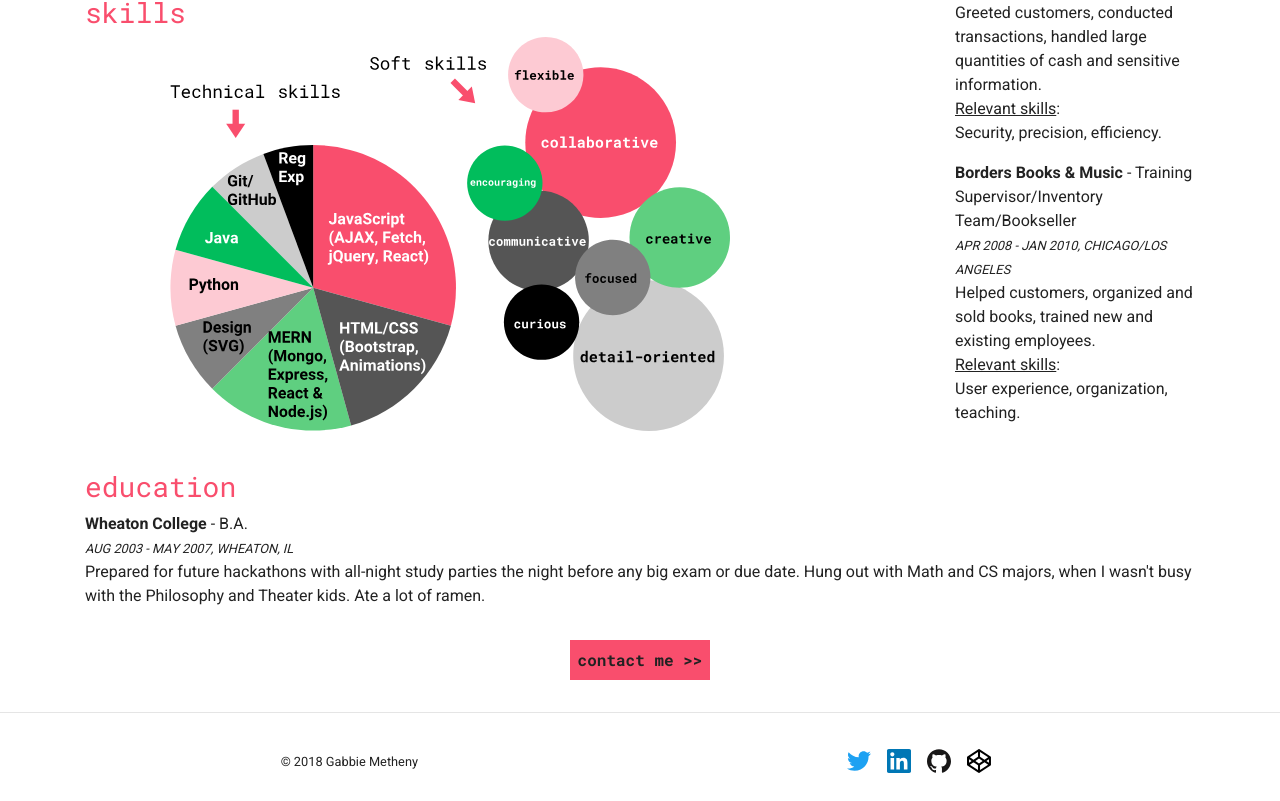
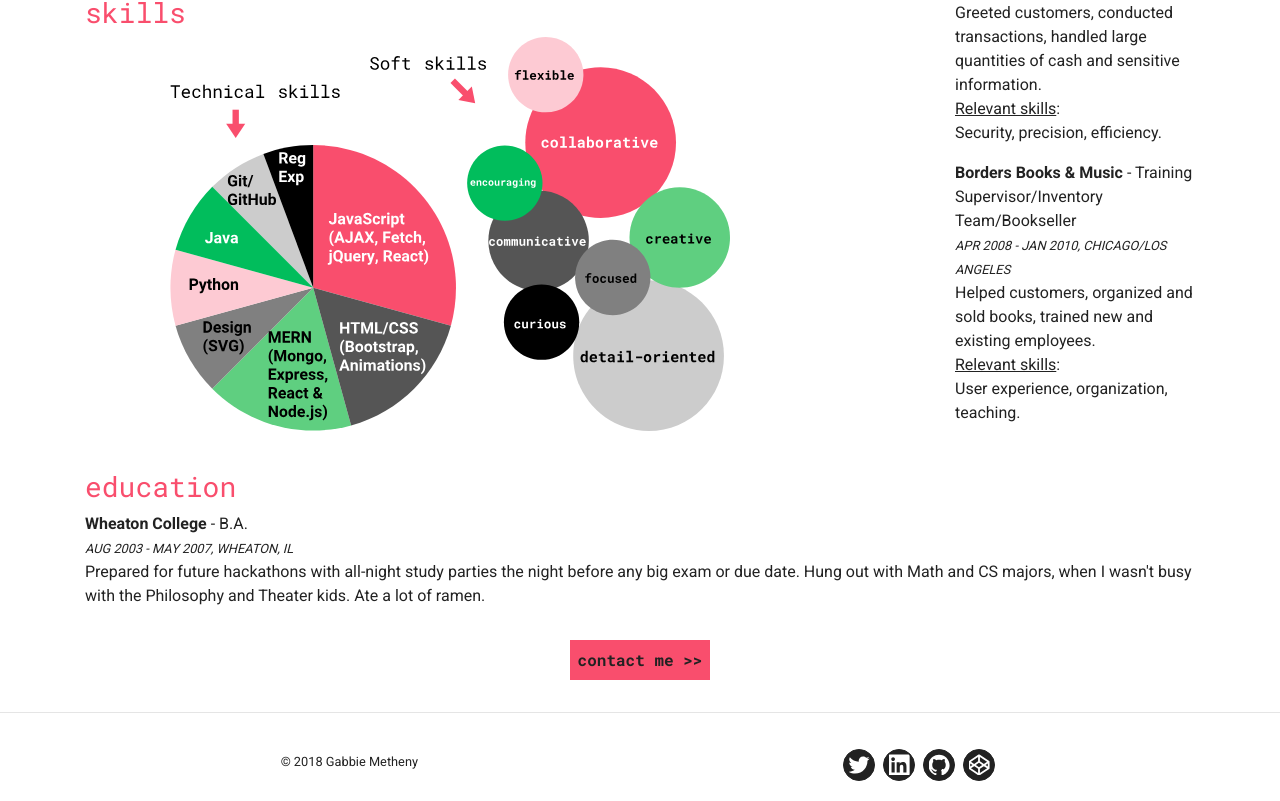
Before and after one commit to gpmetheny/gpmetheny.github.io, a React (Create React App) app: page /#/resume in a window 1280 px wide. Shown: the part 801-1602 px from the top of the page. Built offline with nearby package versions, Linux system fonts and the light colour scheme.

Commit message:
style social media icons (footer)

```diff
--- a/src/App.css
+++ b/src/App.css
@@ -575,19 +575,58 @@ main {
 }
 
 .social-icon {
-  width: 1.5rem;
-  height: 1.5rem;
-  margin-right: .5rem;
-  margin-left: .5rem;
+  width: 2rem;
+  height: 2rem;
+  margin-right: .25rem;
+  margin-left: .25rem;
+  background-color: #222;
+  border-radius: 50%;
+  border: .1rem solid #222;
+  /* overflow: hidden; */
+  transition: .3s ease;
+}
+
+.social-icon:hover {
+  background-color: #fff;
+}
+
+/* .social-icon a {
+  width: 1.8rem;
+  height: 1.8rem;
+} */
+
+.social-icon a svg {
+  /* width: 1.25rem; */
+  /* height: 1.25rem; */
+  /* margin: .275rem; */
+  height: 100%;
+  padding: .275rem;
 }
 
 .social-icon a path {
+  fill: #fff;
   transition: .3s ease;
 }
 
-.social-icon a:hover path,
+/* focus style only */
 .social-icon a:focus path {
   fill: #F94E6D;
+}
+
+.social-icon:hover #twitter-icon path {
+  fill: #1DA1F2;
+}
+
+.social-icon:hover #linkedin-icon path {
+  fill: #0077B5;
+}
+
+.social-icon:hover #github-icon path {
+  fill: #181717;
+}
+
+.social-icon:hover #codepen-icon path {
+  fill: #000000;
 }
 
 @media (min-width: 768px) {
--- a/src/App.js
+++ b/src/App.js
@@ -4,7 +4,6 @@ import {
   NavLink,
   HashRouter
 } from 'react-router-dom';
-import monstera from './img/monstera.svg';
 import Feature from './Components/Feature';
 import Work from './Components/Work';
 import Resume from './Components/Resume';
@@ -82,10 +81,38 @@ class App extends Component {
               <span className="text-center py-1"><small>&copy; 2018 Gabbie Metheny</small></span>
               <div className="py-1">
                 <ul className="d-flex justify-content-center">
-                  <li className="social-icon"><a href="https://www.twitter.com/gpmetheny" target="_blank" rel="noopener noreferrer"><svg viewBox="0 0 24 24" xmlns="http://www.w3.org/2000/svg"><title id="simpleicons-twitter-icon">Twitter icon</title><path fill="#1DA1F2" d="M23.954 4.569c-.885.389-1.83.654-2.825.775 1.014-.611 1.794-1.574 2.163-2.723-.951.555-2.005.959-3.127 1.184-.896-.959-2.173-1.559-3.591-1.559-2.717 0-4.92 2.203-4.92 4.917 0 .39.045.765.127 1.124C7.691 8.094 4.066 6.13 1.64 3.161c-.427.722-.666 1.561-.666 2.475 0 1.71.87 3.213 2.188 4.096-.807-.026-1.566-.248-2.228-.616v.061c0 2.385 1.693 4.374 3.946 4.827-.413.111-.849.171-1.296.171-.314 0-.615-.03-.916-.086.631 1.953 2.445 3.377 4.604 3.417-1.68 1.319-3.809 2.105-6.102 2.105-.39 0-.779-.023-1.17-.067 2.189 1.394 4.768 2.209 7.557 2.209 9.054 0 13.999-7.496 13.999-13.986 0-.209 0-.42-.015-.63.961-.689 1.8-1.56 2.46-2.548l-.047-.02z"/></svg></a></li>
-                  <li className="social-icon"><a href="https://www.linkedin.com/in/gpmetheny" target="_blank" rel="noopener noreferrer"><svg viewBox="0 0 24 24" xmlns="http://www.w3.org/2000/svg"><title id="simpleicons-linkedin-icon">LinkedIn icon</title><path fill="#0077B5" d="M20.447 20.452h-3.554v-5.569c0-1.328-.027-3.037-1.852-3.037-1.853 0-2.136 1.445-2.136 2.939v5.667H9.351V9h3.414v1.561h.046c.477-.9 1.637-1.85 3.37-1.85 3.601 0 4.267 2.37 4.267 5.455v6.286zM5.337 7.433c-1.144 0-2.063-.926-2.063-2.065 0-1.138.92-2.063 2.063-2.063 1.14 0 2.064.925 2.064 2.063 0 1.139-.925 2.065-2.064 2.065zm1.782 13.019H3.555V9h3.564v11.452zM22.225 0H1.771C.792 0 0 .774 0 1.729v20.542C0 23.227.792 24 1.771 24h20.451C23.2 24 24 23.227 24 22.271V1.729C24 .774 23.2 0 22.222 0h.003z"/></svg></a></li>
-                  <li className="social-icon"><a href="https://www.github.com/gpmetheny" target="_blank" rel="noopener noreferrer"><svg viewBox="0 0 24 24" xmlns="http://www.w3.org/2000/svg"><title id="simpleicons-github-icon">GitHub icon</title><path fill="#181717" d="M12 .297c-6.63 0-12 5.373-12 12 0 5.303 3.438 9.8 8.205 11.385.6.113.82-.258.82-.577 0-.285-.01-1.04-.015-2.04-3.338.724-4.042-1.61-4.042-1.61C4.422 18.07 3.633 17.7 3.633 17.7c-1.087-.744.084-.729.084-.729 1.205.084 1.838 1.236 1.838 1.236 1.07 1.835 2.809 1.305 3.495.998.108-.776.417-1.305.76-1.605-2.665-.3-5.466-1.332-5.466-5.93 0-1.31.465-2.38 1.235-3.22-.135-.303-.54-1.523.105-3.176 0 0 1.005-.322 3.3 1.23.96-.267 1.98-.399 3-.405 1.02.006 2.04.138 3 .405 2.28-1.552 3.285-1.23 3.285-1.23.645 1.653.24 2.873.12 3.176.765.84 1.23 1.91 1.23 3.22 0 4.61-2.805 5.625-5.475 5.92.42.36.81 1.096.81 2.22 0 1.606-.015 2.896-.015 3.286 0 .315.21.69.825.57C20.565 22.092 24 17.592 24 12.297c0-6.627-5.373-12-12-12"/></svg></a></li>
-                  <li className="social-icon"><a href="https://www.codepen.io/gpmetheny" target="_blank" rel="noopener noreferrer"><svg aria-labelledby="simpleicons-codepen-icon" role="img" viewBox="0 0 24 24" xmlns="http://www.w3.org/2000/svg"><title id="simpleicons-codepen-icon">CodePen icon</title><path fill="#000000" d="M24 8.182l-.018-.087-.017-.05c-.01-.024-.018-.05-.03-.075-.003-.018-.015-.034-.02-.05l-.035-.067-.03-.05-.044-.06-.046-.045-.06-.045-.046-.03-.06-.044-.044-.04-.015-.02L12.58.19c-.347-.232-.796-.232-1.142 0L.453 7.502l-.015.015-.044.035-.06.05-.038.04-.05.056-.037.045-.05.06c-.02.017-.03.03-.03.046l-.05.06-.02.06c-.02.01-.02.04-.03.07l-.01.05C0 8.12 0 8.15 0 8.18v7.497c0 .044.003.09.01.135l.01.046c.005.03.01.06.02.086l.015.05c.01.027.016.053.027.075l.022.05c0 .01.015.04.03.06l.03.04c.015.01.03.04.045.06l.03.04.04.04c.01.013.01.03.03.03l.06.042.04.03.01.014 10.97 7.33c.164.12.375.163.57.163s.39-.06.57-.18l10.99-7.28.014-.01.046-.037.06-.043.048-.036.052-.058.033-.045.04-.06.03-.05.03-.07.016-.052.03-.077.015-.045.03-.08v-7.5c0-.05 0-.095-.016-.14l-.014-.045.044.003zm-11.99 6.28l-3.65-2.44 3.65-2.442 3.65 2.44-3.65 2.44zm-1.034-6.674l-4.473 2.99L2.89 8.362l8.086-5.39V7.79zm-6.33 4.233l-2.582 1.73V10.3l2.582 1.726zm1.857 1.25l4.473 2.99v4.82L2.89 15.69l3.618-2.417v-.004zm6.537 2.99l4.474-2.98 3.613 2.42-8.087 5.39v-4.82zm6.33-4.23l2.583-1.72v3.456l-2.583-1.73zm-1.855-1.24L13.042 7.8V2.97l8.085 5.39-3.612 2.415v.003z"/></svg></a></li>
+                  <li className="social-icon">
+                    <a href="https://www.twitter.com/gpmetheny" target="_blank" rel="noopener noreferrer">
+                      <svg viewBox="0 0 24 24" xmlns="http://www.w3.org/2000/svg" id="twitter-icon">
+                        <title id="simpleicons-twitter-icon">Twitter icon</title>
+                        <path fill="#1DA1F2" d="M23.954 4.569c-.885.389-1.83.654-2.825.775 1.014-.611 1.794-1.574 2.163-2.723-.951.555-2.005.959-3.127 1.184-.896-.959-2.173-1.559-3.591-1.559-2.717 0-4.92 2.203-4.92 4.917 0 .39.045.765.127 1.124C7.691 8.094 4.066 6.13 1.64 3.161c-.427.722-.666 1.561-.666 2.475 0 1.71.87 3.213 2.188 4.096-.807-.026-1.566-.248-2.228-.616v.061c0 2.385 1.693 4.374 3.946 4.827-.413.111-.849.171-1.296.171-.314 0-.615-.03-.916-.086.631 1.953 2.445 3.377 4.604 3.417-1.68 1.319-3.809 2.105-6.102 2.105-.39 0-.779-.023-1.17-.067 2.189 1.394 4.768 2.209 7.557 2.209 9.054 0 13.999-7.496 13.999-13.986 0-.209 0-.42-.015-.63.961-.689 1.8-1.56 2.46-2.548l-.047-.02z"/>
+                      </svg>
+                    </a>
+                  </li>
+                  <li className="social-icon">
+                    <a href="https://www.linkedin.com/in/gpmetheny" target="_blank" rel="noopener noreferrer">
+                      <svg viewBox="0 0 24 24" xmlns="http://www.w3.org/2000/svg" id="linkedin-icon">
+                        <title id="simpleicons-linkedin-icon">LinkedIn icon</title>
+                        <path fill="#0077B5" d="M20.447 20.452h-3.554v-5.569c0-1.328-.027-3.037-1.852-3.037-1.853 0-2.136 1.445-2.136 2.939v5.667H9.351V9h3.414v1.561h.046c.477-.9 1.637-1.85 3.37-1.85 3.601 0 4.267 2.37 4.267 5.455v6.286zM5.337 7.433c-1.144 0-2.063-.926-2.063-2.065 0-1.138.92-2.063 2.063-2.063 1.14 0 2.064.925 2.064 2.063 0 1.139-.925 2.065-2.064 2.065zm1.782 13.019H3.555V9h3.564v11.452zM22.225 0H1.771C.792 0 0 .774 0 1.729v20.542C0 23.227.792 24 1.771 24h20.451C23.2 24 24 23.227 24 22.271V1.729C24 .774 23.2 0 22.222 0h.003z"/>
+                      </svg>
+                    </a>
+                  </li>
+                  <li className="social-icon">
+                    <a href="https://www.github.com/gpmetheny" target="_blank" rel="noopener noreferrer">
+                      <svg viewBox="0 0 24 24" xmlns="http://www.w3.org/2000/svg" id="github-icon">
+                        <title id="simpleicons-github-icon">GitHub icon</title>
+                        <path fill="#181717" d="M12 .297c-6.63 0-12 5.373-12 12 0 5.303 3.438 9.8 8.205 11.385.6.113.82-.258.82-.577 0-.285-.01-1.04-.015-2.04-3.338.724-4.042-1.61-4.042-1.61C4.422 18.07 3.633 17.7 3.633 17.7c-1.087-.744.084-.729.084-.729 1.205.084 1.838 1.236 1.838 1.236 1.07 1.835 2.809 1.305 3.495.998.108-.776.417-1.305.76-1.605-2.665-.3-5.466-1.332-5.466-5.93 0-1.31.465-2.38 1.235-3.22-.135-.303-.54-1.523.105-3.176 0 0 1.005-.322 3.3 1.23.96-.267 1.98-.399 3-.405 1.02.006 2.04.138 3 .405 2.28-1.552 3.285-1.23 3.285-1.23.645 1.653.24 2.873.12 3.176.765.84 1.23 1.91 1.23 3.22 0 4.61-2.805 5.625-5.475 5.92.42.36.81 1.096.81 2.22 0 1.606-.015 2.896-.015 3.286 0 .315.21.69.825.57C20.565 22.092 24 17.592 24 12.297c0-6.627-5.373-12-12-12"/>
+                      </svg>
+                    </a>
+                  </li>
+                  <li className="social-icon">
+                    <a href="https://www.codepen.io/gpmetheny" target="_blank" rel="noopener noreferrer">
+                      <svg aria-labelledby="simpleicons-codepen-icon" role="img" viewBox="0 0 24 24" xmlns="http://www.w3.org/2000/svg" id="codepen-icon">
+                        <title id="simpleicons-codepen-icon">CodePen icon</title>
+                        <path fill="#000000" d="M24 8.182l-.018-.087-.017-.05c-.01-.024-.018-.05-.03-.075-.003-.018-.015-.034-.02-.05l-.035-.067-.03-.05-.044-.06-.046-.045-.06-.045-.046-.03-.06-.044-.044-.04-.015-.02L12.58.19c-.347-.232-.796-.232-1.142 0L.453 7.502l-.015.015-.044.035-.06.05-.038.04-.05.056-.037.045-.05.06c-.02.017-.03.03-.03.046l-.05.06-.02.06c-.02.01-.02.04-.03.07l-.01.05C0 8.12 0 8.15 0 8.18v7.497c0 .044.003.09.01.135l.01.046c.005.03.01.06.02.086l.015.05c.01.027.016.053.027.075l.022.05c0 .01.015.04.03.06l.03.04c.015.01.03.04.045.06l.03.04.04.04c.01.013.01.03.03.03l.06.042.04.03.01.014 10.97 7.33c.164.12.375.163.57.163s.39-.06.57-.18l10.99-7.28.014-.01.046-.037.06-.043.048-.036.052-.058.033-.045.04-.06.03-.05.03-.07.016-.052.03-.077.015-.045.03-.08v-7.5c0-.05 0-.095-.016-.14l-.014-.045.044.003zm-11.99 6.28l-3.65-2.44 3.65-2.442 3.65 2.44-3.65 2.44zm-1.034-6.674l-4.473 2.99L2.89 8.362l8.086-5.39V7.79zm-6.33 4.233l-2.582 1.73V10.3l2.582 1.726zm1.857 1.25l4.473 2.99v4.82L2.89 15.69l3.618-2.417v-.004zm6.537 2.99l4.474-2.98 3.613 2.42-8.087 5.39v-4.82zm6.33-4.23l2.583-1.72v3.456l-2.583-1.73zm-1.855-1.24L13.042 7.8V2.97l8.085 5.39-3.612 2.415v.003z"/>
+                      </svg>
+                    </a>
+                  </li>
                 </ul>
               </div>
             </div>
```
